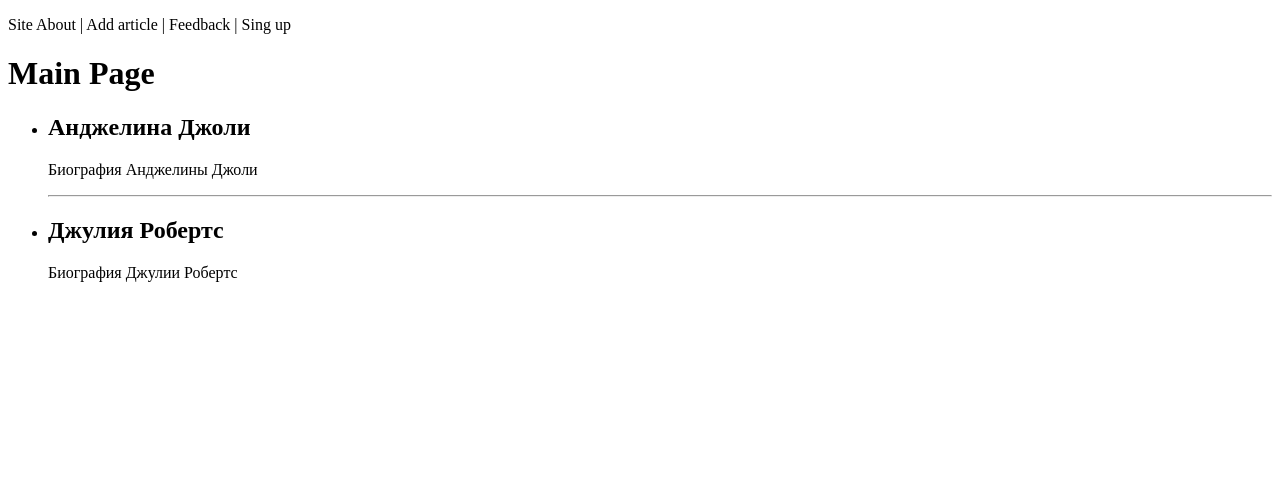
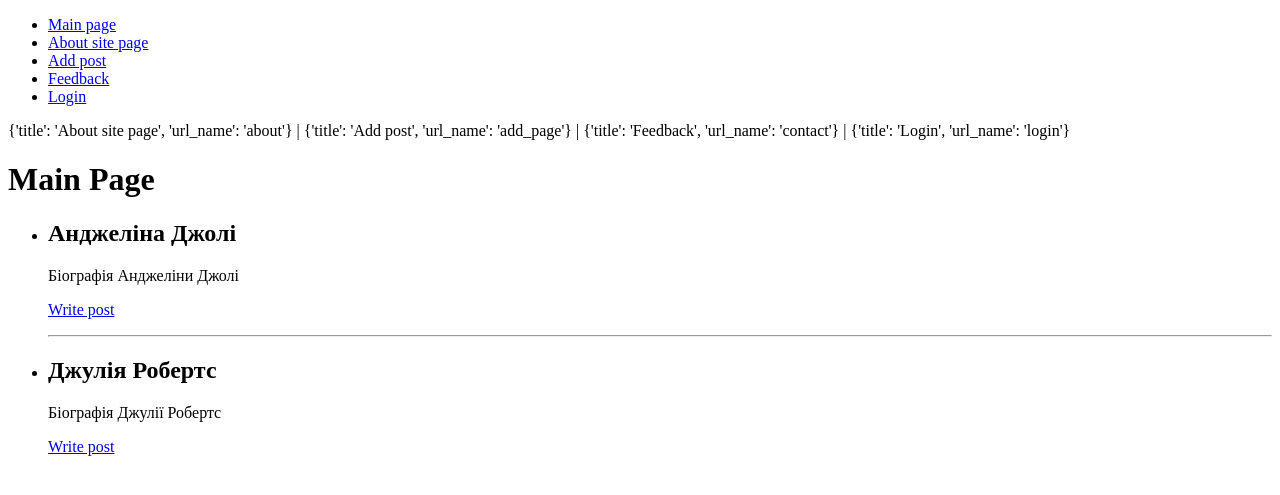
Before and after one commit to MrWhoopee/DjangoLearn, a Django app: page / in a window 1280 px wide. Shown: the top 495 px of the page. Run offline with Django 5.2, Linux system fonts and the light colour scheme.

Commit message:
url tags ulr rlyurlyrtyrr

```diff
--- a/sitewomen/women/templates/women/index.html
+++ b/sitewomen/women/templates/women/index.html
@@ -5,6 +5,14 @@
     <title>{{ title }}</title>
 </head>
 <body>
+<ul>
+    <li><a href="{% url 'home' %}">Main page</a></li>
+    {% for m in menu %}
+    {% if not forloop.last %}<li>{% else %}<li class="last">{% endif %}
+        <a href="{% url m.url_name %}">{{ m.title }}</a>
+    </li>
+    {% endfor %}
+</ul>
 <p>{{ menu|join:" | " }}</p>
 <h1>{{ title }}</h1>
 <ul>
@@ -13,6 +21,7 @@
     <li>
         <h2>{{ p.title }}</h2>
         <p>{{ p.content }}</p>
+        <p><a href="{% url 'post' p.id %}">Write post</a></p>
         {% if not forloop.last %}
         <hr>
         {% endif %}
--- a/sitewomen/women/urls.py
+++ b/sitewomen/women/urls.py
@@ -5,13 +5,12 @@ from . import converters
 from . import views
 from .views import page_not_found
 
-register_converter(converters.FourDigitYearConverter, 'year4')
 
 urlpatterns = [
-    path('', views.index,name = 'home'),
-    path('about/',views.about,name= 'about'),
-    path('cats/<int:cat_id>',views.categories,name ='cats_id'),
-    path('cats/<slug:cat_slug>',views.categories_by_slug,name='cats'),
-    path('archive/<year4:year>/',views.archive,name='archive'),
-
+    path('', views.index, name='home'),
+    path('about/', views.about, name='about'),
+    path('addpage/', views.addpage, name='add_page'),
+    path('contact/', views.contact, name='contact'),
+    path('login/', views.login, name='login'),
+    path('post/<int:post_id>/', views.show_post, name='post'),
 ]
--- a/sitewomen/women/views.py
+++ b/sitewomen/women/views.py
@@ -8,12 +8,16 @@ from django.urls import reverse
 
 # Create your views here.
 
-menu = ['Site About','Add article','Feedback','Sing up']
+menu = [{'title': "About site page", 'url_name': 'about'},
+        {'title': "Add post", 'url_name': 'add_page'},
+        {'title': "Feedback", 'url_name': 'contact'},
+        {'title': "Login", 'url_name': 'login'}
+]
 
 data_db = [
-    {'id': 1, 'title': 'Анджелина Джоли', 'content': 'Биография Анджелины Джоли', 'is_published': True},
-    {'id': 2, 'title': 'Марго Робби', 'content': 'Биография Марго Робби', 'is_published': False},
-    {'id': 3, 'title': 'Джулия Робертс', 'content': 'Биография Джулии Робертс', 'is_published': True},
+    {'id': 1, 'title': 'Анджеліна Джолі', 'content': 'Біографія Анджеліни Джолі', 'is_published': True},
+    {'id': 2, 'title': 'Марго Роббі', 'content': 'Біографія Марго Роббі', 'is_published': False},
+    {'id': 3, 'title': 'Джулія Робертс', 'content': 'Біографія Джулії Робертс', 'is_published': True},
 ]
 
 def index(request):
@@ -22,28 +26,27 @@ def index(request):
         'title': 'Main Page',
         'menu': menu,
         'posts': data_db,
-
     }
     return render(request,'women/index.html',context=data)
+
 
 def about(request):
     return render(request,'women/about.html', {'title': 'About Page'})
 
-def categories(request, cat_id):
-    return HttpResponse(f'<h1>Categories</h1><p>id: {cat_id}</p>')
+def show_post(request,post_id):
+    return HttpResponse(f"Show article id: {post_id}")
 
 
-def categories_by_slug(request,cat_slug):
-    if request.GET:
-        print(request.GET)
-    return HttpResponse(f'<h1>Categories</h1><p>id(str): {cat_slug}</p>')
+def addpage(request):
+    return HttpResponse("Adding page")
 
-def archive(request, year):
-    if int(year) > 2023:
-        uri = reverse('cats', args=('music',))
-        return redirect(uri) #301 messsage
-    return HttpResponse(f'<h1>Archive by years</h1><p>{year}</p>')
 
+def contact(request):
+    return HttpResponse("Feedback")
+
+
+def login(request):
+    return HttpResponse("Authorisation")
 
 def page_not_found(request,exception):
     return HttpResponseNotFound('<h1>Page not found(((</h1>')
```
